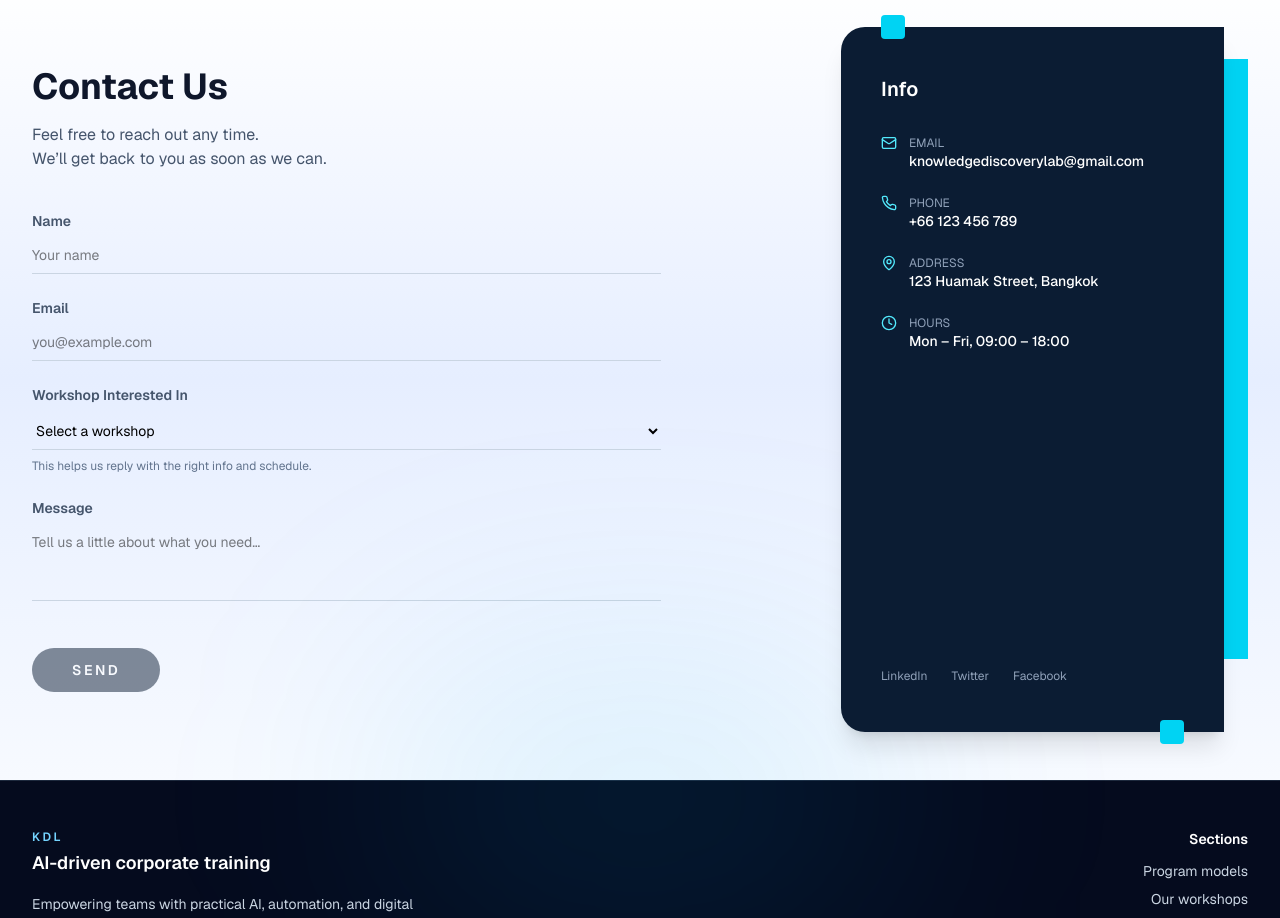
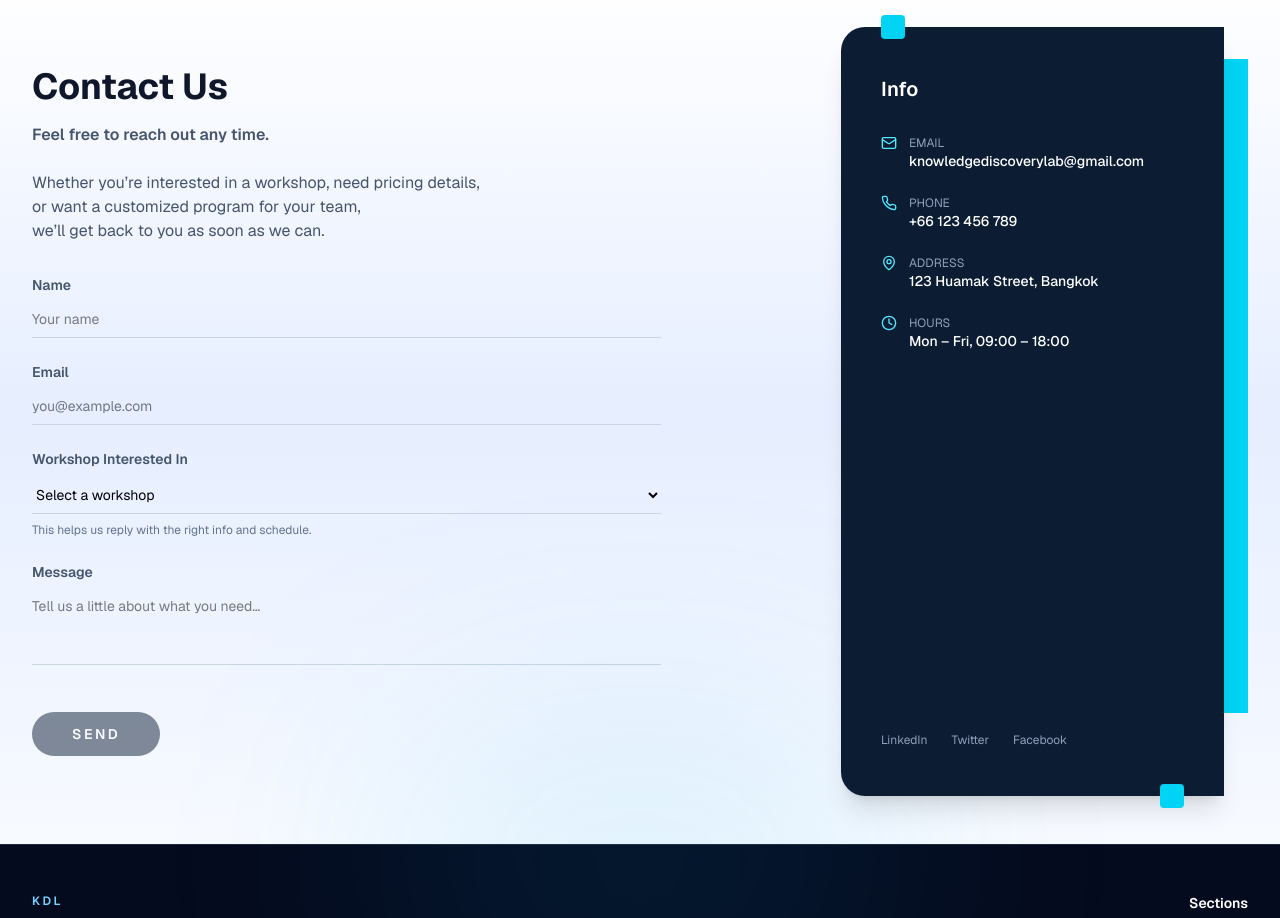
Before and after one commit to YoonieBoo/kdl-website, a Next.js app: page / in a window 1280 px wide. Shown: the part 3440-4358 px from the top of the page. Built offline with nearby package versions, Linux system fonts and the light colour scheme.

Commit message:
Update contact us copy for customized workshops and pricing

```diff
--- a/components/contact-us.jsx
+++ b/components/contact-us.jsx
@@ -76,10 +76,13 @@ export default function ContactUsSection() {
               Contact Us
             </h2>
 
-            <p className="text-sm sm:text-base text-slate-600 mb-10 max-w-md">
+            <p className="text-sm font-semibold sm:text-base text-slate-600 mb-6 max-w-md">
               Feel free to reach out any time.
-              <br />
-              We’ll get back to you as soon as we can.
+            </p>
+
+            <p className="text-xs sm:text-base text-slate-600 mb-8 max-w-md">
+
+              Whether you’re interested in a workshop, need pricing details, or want a customized program for your team, <br /> we’ll get back to you as soon as we can.
             </p>
 
             <form onSubmit={handleSubmit} className="space-y-6">
```
